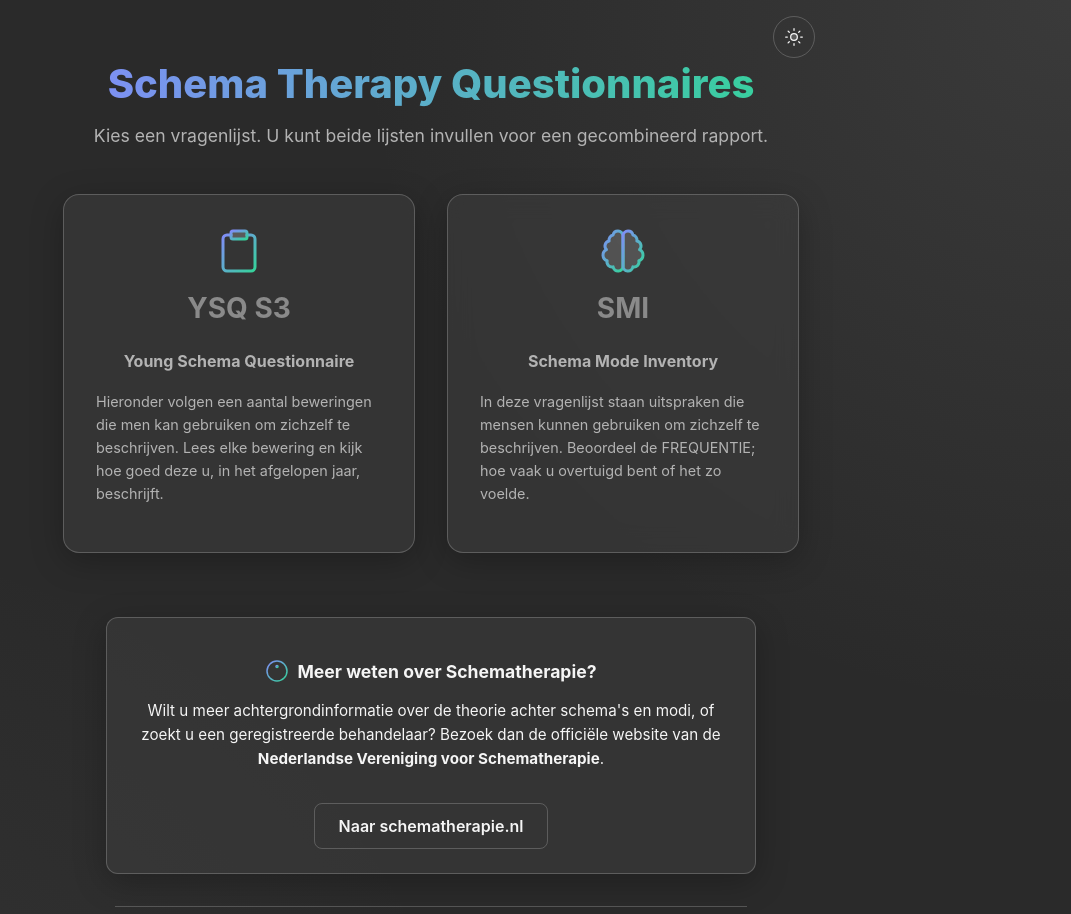
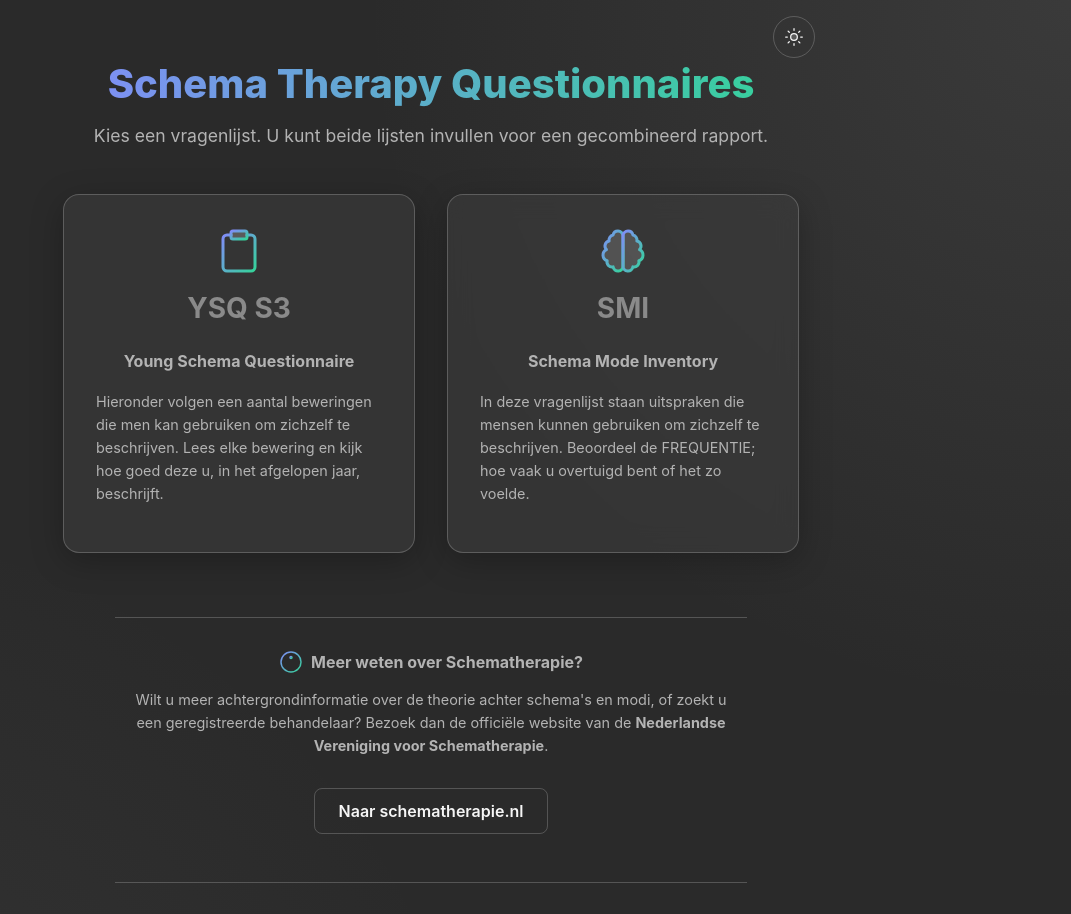
Before and after one commit to radder1972/STA, a React (Vite) app: page / in a window 1280 px wide. Shown: the top 914 px of the page, without its empty margins (209-1280 px from the left). Built offline with nearby package versions, Linux system fonts and the light colour scheme.

Commit message:
Verwijder kader en stijl informatie blok consistent met privacy blok

```diff
--- a/src/components/Home.jsx
+++ b/src/components/Home.jsx
@@ -40,11 +40,11 @@ export default function Home({ onStart, completedTests, onViewResults }) {
         </div>
       )}
 
-      <div style={{ marginTop: '4rem', textAlign: 'center', color: 'var(--text-main)', maxWidth: '600px', margin: '4rem auto 1rem', padding: '1.5rem', background: 'var(--card-bg)', borderRadius: '12px', border: '1px solid var(--border-color)', boxShadow: 'var(--glass-shadow)' }}>
-        <p style={{ display: 'flex', alignItems: 'center', justifyContent: 'center', gap: '8px', marginBottom: '0.5rem', fontWeight: 'bold', fontSize: '1.1rem' }}>
+      <div style={{ marginTop: '4rem', textAlign: 'center', color: 'var(--text-muted)', maxWidth: '600px', margin: '4rem auto 1rem', padding: '1rem', borderTop: '1px solid var(--border-color)' }}>
+        <p style={{ display: 'flex', alignItems: 'center', justifyContent: 'center', gap: '8px', marginBottom: '0.5rem', fontWeight: 'bold' }}>
           <InfoIcon size={24} useGradient={true} /> Meer weten over Schematherapie?
         </p>
-        <p style={{ lineHeight: '1.6', fontSize: '0.95rem' }}>
+        <p style={{ lineHeight: '1.6', fontSize: '0.9rem' }}>
           Wilt u meer achtergrondinformatie over de theorie achter schema's en modi, of zoekt u een geregistreerde behandelaar? Bezoek dan de officiële website van de <strong>Nederlandse Vereniging voor Schematherapie</strong>.
         </p>
         <a
```
